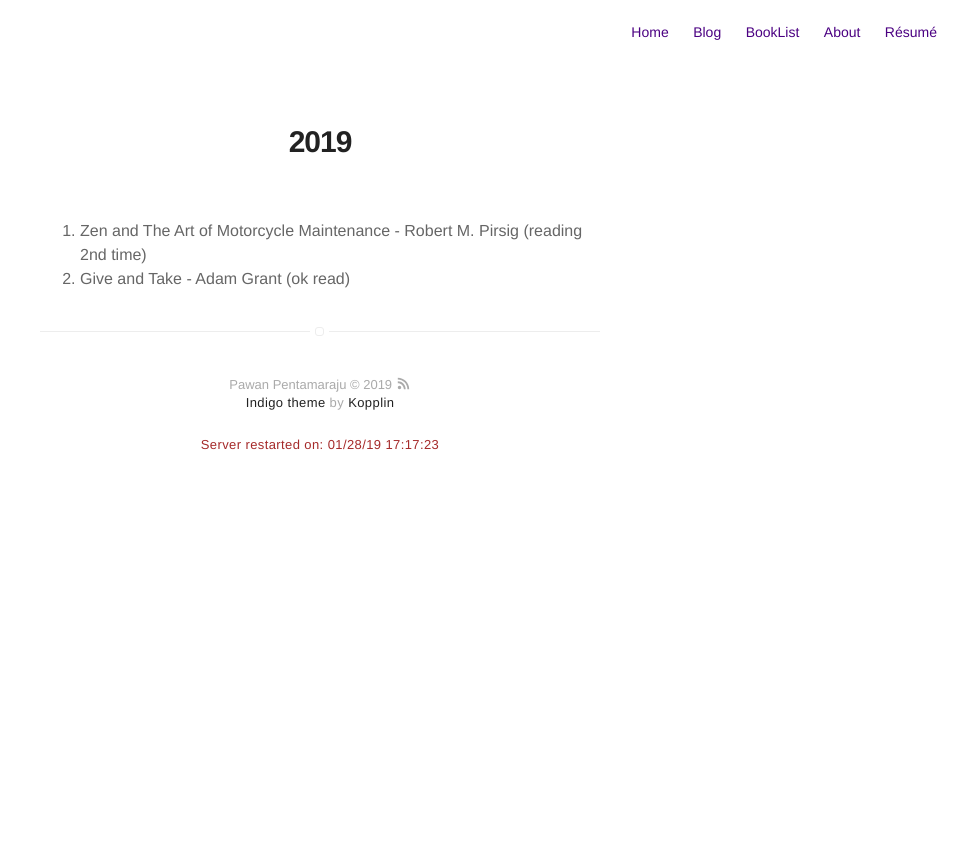
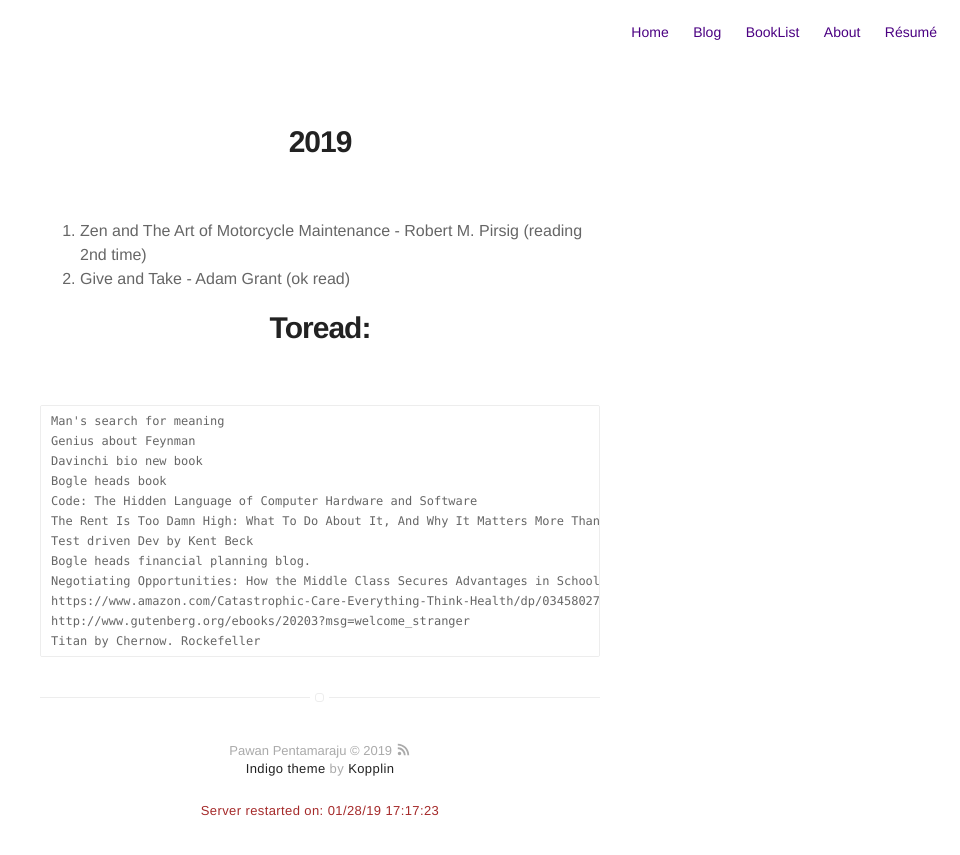
Before and after one commit to pawanpe/pawanpe.github.io, a Jekyll site: the page built from booklist/2019/books.markdown, in a window 1280 px wide. Shown: the top 855 px of the page, without its empty margins (320-1280 px from the left). Built offline with Jekyll 4.4.1, drawn with Linux system fonts in a browser that asks for light colours.

Commit message:
updating to read list.

```diff
--- a/booklist/2019/books.markdown
+++ b/booklist/2019/books.markdown
@@ -7,3 +7,17 @@ layout: page
 
 1. Zen and The Art of Motorcycle Maintenance - Robert M. Pirsig (reading 2nd time)
 2. Give and Take - Adam Grant (ok read)
+
+# Toread:
+    Man's search for meaning
+    Genius about Feynman
+    Davinchi bio new book
+    Bogle heads book
+    Code: The Hidden Language of Computer Hardware and Software
+    The Rent Is Too Damn High: What To Do About It, And Why It Matters More Than You Think
+    Test driven Dev by Kent Beck
+    Bogle heads financial planning blog.
+    Negotiating Opportunities: How the Middle Class Secures Advantages in School.
+    https://www.amazon.com/Catastrophic-Care-Everything-Think-Health/dp/034580273X
+    http://www.gutenberg.org/ebooks/20203?msg=welcome_stranger
+    Titan by Chernow. Rockefeller
```
